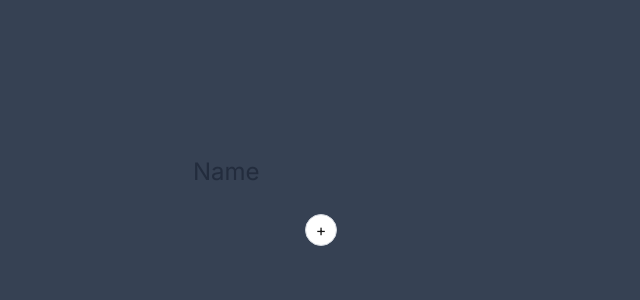
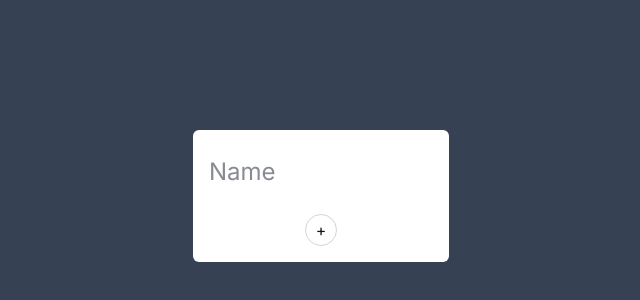
Before and after one commit to Siiiimon/vinolin-grape-selection-component, a Next.js app: page / in a window 1280 px wide. Shown: the part 204-504 px from the top of the page, without its empty margins (319-959 px from the left). Built offline with nearby package versions, Linux system fonts and the light colour scheme.

Commit message:
feat: selection styling

```diff
--- a/src/app/ui/GrapeSelection/GrapeSelection.tsx
+++ b/src/app/ui/GrapeSelection/GrapeSelection.tsx
@@ -46,7 +46,7 @@ export default function GrapeSelection({
     const showPercentageError = total !== 100 && currentVPs.length > 0;
 
     return (
-        <div className="w-64 mx-auto space-y-4">
+        <div className="w-64 p-4 mx-auto space-y-4 bg-white rounded-md">
             <input type="text" placeholder="Name" className="
                 block py-2.5 px-0 w-full text-2xl
                 text-gray-900 bg-transparent appearance-none
```
